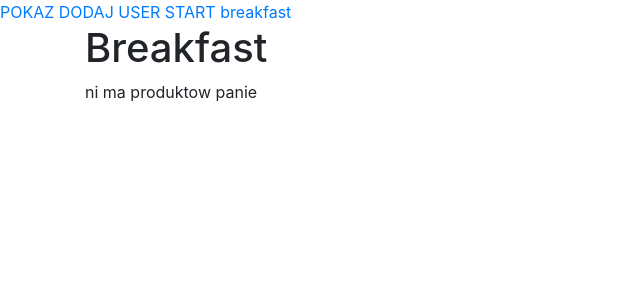
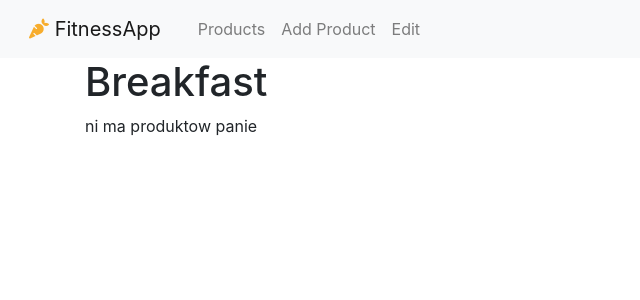
Before and after one commit to aggigie/fitness-app, a Django app: page /meal/1/ in a window 1280 px wide. Shown: the top 300 px of the page, without its empty margins (0-640 px from the left). Run offline with Django 3.2, Linux system fonts and the light colour scheme; data comes from the database, SQL or seed files in the repository; data that the repository does not hold is empty; some libraries are stand-ins or nearby versions.

Commit message:
Added carrot.

```diff
--- a/pal_app/models.py
+++ b/pal_app/models.py
@@ -7,7 +7,7 @@ class Product(models.Model):
     calories = models.IntegerField(default=0)
 
     def __str__(self):
-        return f"{self.name}  -  {str(self.calories)} cal/100g"
+        return f"{self.id}:{self.name}  -  {str(self.calories)} cal/100g"
 
 
 class User(models.Model):
--- a/pal_app/templates/base.html
+++ b/pal_app/templates/base.html
@@ -1,18 +1,42 @@
 <!DOCTYPE html>
 <html lang="en">
 <head>
+    <script src="https://kit.fontawesome.com/f4a9c866aa.js"></script>
     <meta charset="utf-8">
     <meta name="viewport" content="width=device-width, initial-scale=1, shrink-to-fit=no">
     <link rel="stylesheet" href="https://maxcdn.bootstrapcdn.com/bootstrap/4.0.0/css/bootstrap.min.css"
           integrity="sha384-Gn5384xqQ1aoWXA+058RXPxPg6fy4IWvTNh0E263XmFcJlSAwiGgFAW/dAiS6JXm" crossorigin="anonymous">
     <title>FitnessApp</title>
+    <style>
+        .carrot{
+        color:#f7ad2d;
+        }
+
+    </style>
 </head>
 <body>
-<a href="/products">POKAZ</a>
-<a href="/add-product">DODAJ</a>
-<a href="/user-data">USER</a>
-<a href="/">START</a>
-<a href="/meal/1">breakfast</a>
+
+<nav class="navbar navbar-expand-lg navbar-light bg-light">
+    <a class="navbar-brand btn btn-light" href="/"><i class="fas fa-carrot carrot"></i> FitnessApp</a>
+    <button class="navbar-toggler" type="button" data-toggle="collapse" data-target="#navbarNav"
+            aria-controls="navbarNav" aria-expanded="false" aria-label="Toggle navigation">
+        <span class="navbar-toggler-icon"></span>
+    </button>
+    <div class="collapse navbar-collapse" id="navbarNav">
+        <ul class="navbar-nav">
+            <li class="nav-item">
+                <a class="nav-link" href="/products">Products<span class="sr-only">(current)</span></a>
+            </li>
+            <li class="nav-item">
+                <a class="nav-link" href="/add-product">Add Product</a>
+            </li>
+            <li class="nav-item">
+                <a class="nav-link" href="/user-data">Edit</a>
+            </li>
+        </ul>
+    </div>
+</nav>
+
 <div class="container">
     {% block body %}
     {% endblock %}
--- a/pal_app/templates/pal_app/meal-data.html
+++ b/pal_app/templates/pal_app/meal-data.html
@@ -9,14 +9,15 @@
         {% endif %}
         <form action="/meal/{{meal_id}}/" method="post">
             {% csrf_token %}
-
             {% if product_list %}
             {% for product in product_list %}
-            <input type="checkbox" name="products" value="{{product.id}}">{{product}}<br>
+            <input type="checkbox" name="products" {% if product in selected %}checked{% endif %} value="{{product.id}}"
+                   id="product">
+            <label for="product">{{product.name}} - {{product.calories}} cal/100g</label>
+            <br/>
             {% endfor %}
-            <input type="submit" value="Submit">
+            <input class="btn btn-dark" type="submit" value="Submit">
         </form>
-
         {% else %}
         <p>ni ma produktow panie</p>
         {% endif %}
--- a/pal_app/views.py
+++ b/pal_app/views.py
@@ -1,7 +1,6 @@
 import datetime
 
-from django.db.models import DateField
-
+from django.core.exceptions import ObjectDoesNotExist
 from pal_app.models import Product, User, MealChoice, Meal
 from django.shortcuts import render, redirect
 
@@ -25,11 +24,45 @@ def add_product(request):
     })
 
 
+def today():
+    return datetime.datetime.now().strftime("%Y-%m-%d")
+
+
+def calc_intake():
+    pass
+
+
+def calc_meal(meal_type):
+    value = 0
+    try:
+        meal = Meal.objects.get(meal_type=meal_type.value, day=today())
+        for product in meal.products.all():
+            value += product.calories
+    except ObjectDoesNotExist:
+        pass
+    return value
+
+
 def main(request):
     if User.objects.count() == 0:
         response = redirect('/user-data')
     else:
-        response = render(request, 'pal_app/fitness-app.html')
+        obj = User.objects.first()
+        goal = 0
+        calories_left = 0
+        todays_intake = 0
+        meal_cal = {}
+        for meal_type in MealChoice:
+            meal_cal[meal_type] = calc_meal(meal_type)
+            todays_intake += meal_cal[meal_type]
+        print(meal_cal)
+        context = {'user': obj,
+                   'date': today(),
+                   'goal': goal,
+                   'calories_left': goal - todays_intake,
+                   'cal_of_meals': meal_cal
+                   }
+        response = render(request, 'pal_app/fitness-app.html', context)
     return response
 
 
@@ -53,19 +86,27 @@ def meal_data(request, meal_type):
     context = {}
     product_list = Product.objects.all()
     context['product_list'] = product_list
-
+    try:
+        meal = Meal.objects.get(meal_type=meal_type, day=today())
+        context['selected'] = meal.products.all()
+        print(context['selected'])
+        print(product_list)
+    except ObjectDoesNotExist:
+        try:
+            meal = Meal.objects.create(meal_type=meal_type)
+            meal.save()
+        except ValueError:
+            return redirect('/')
     try:
         result = MealChoice(meal_type)
         context['meal_name'] = result.name
         context['meal_id'] = meal_type
-    except ValueError:
-        return redirect('/')
-    try:
         if request.method == "POST":
             selected = request.POST.getlist("products")
-            meal = Meal.objects.create(meal_type=meal_type)
+            meal.products.set([])
             for product in selected:
                 meal.products.add(product)
+            return redirect('/')
     except KeyError:
         return render(request, 'pal_app/meal-data.html', context)
     return render(request, 'pal_app/meal-data.html', context)
```
Also changed, not shown: pal_app/templates/pal_app/fitness-app.html (+21 -1 lines).
